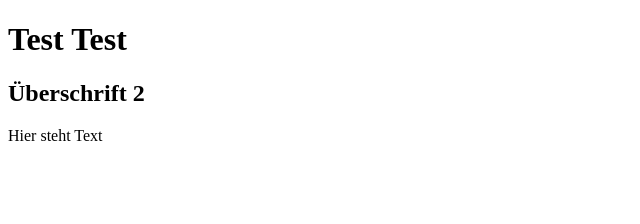
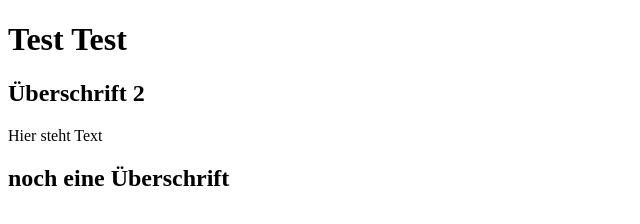
Before and after one commit to nussi28/get-rich-fast, a plain HTML site: page index.html in a window 1280 px wide. Shown: the whole page, without its empty margins (0-640 px from the left). Drawn offline with Linux system fonts and the light colour scheme.

Commit message:
noch eine Überschrift

```diff
--- a/index.html
+++ b/index.html
@@ -6,6 +6,7 @@
 <h1>Test Test</h1>
 <h2>Überschrift 2</h2>
 <p>Hier steht Text</p>
+<h2>noch eine Überschrift</h2>
 </head>
 <body>
 
```
